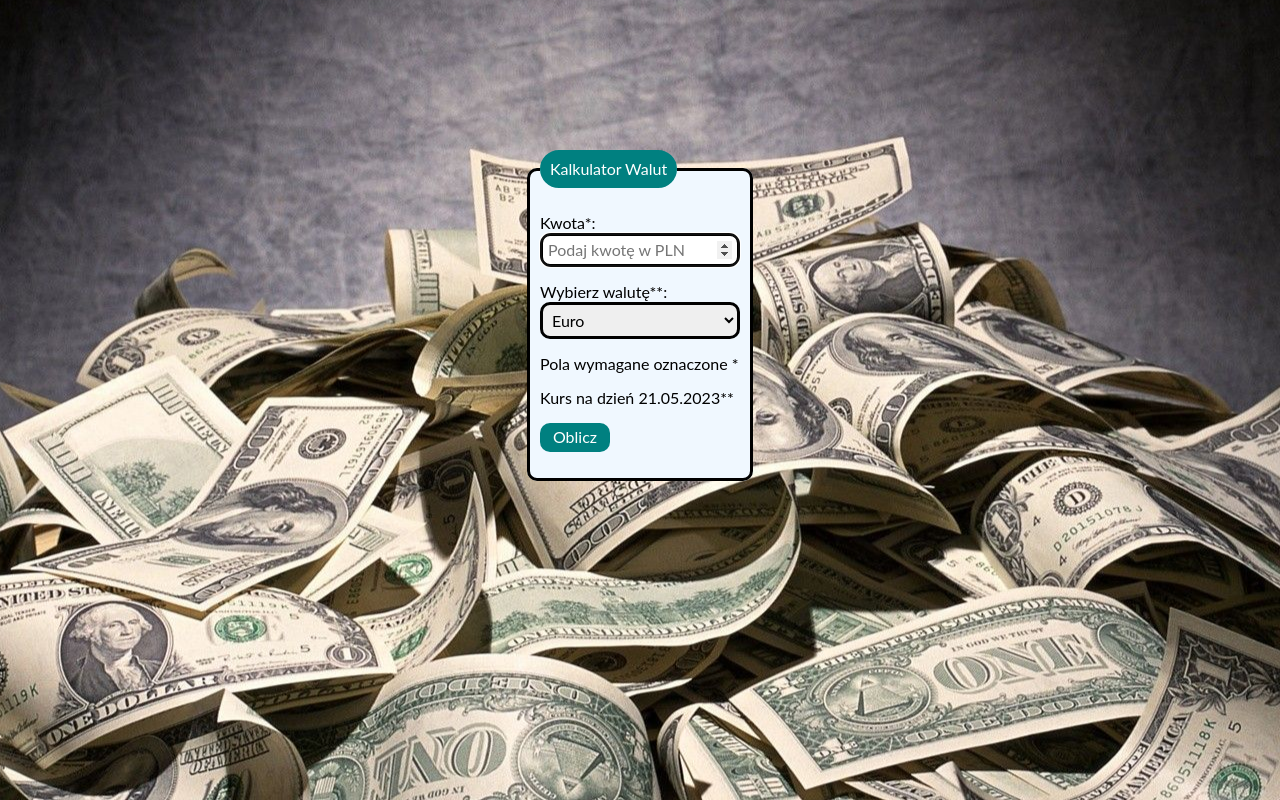
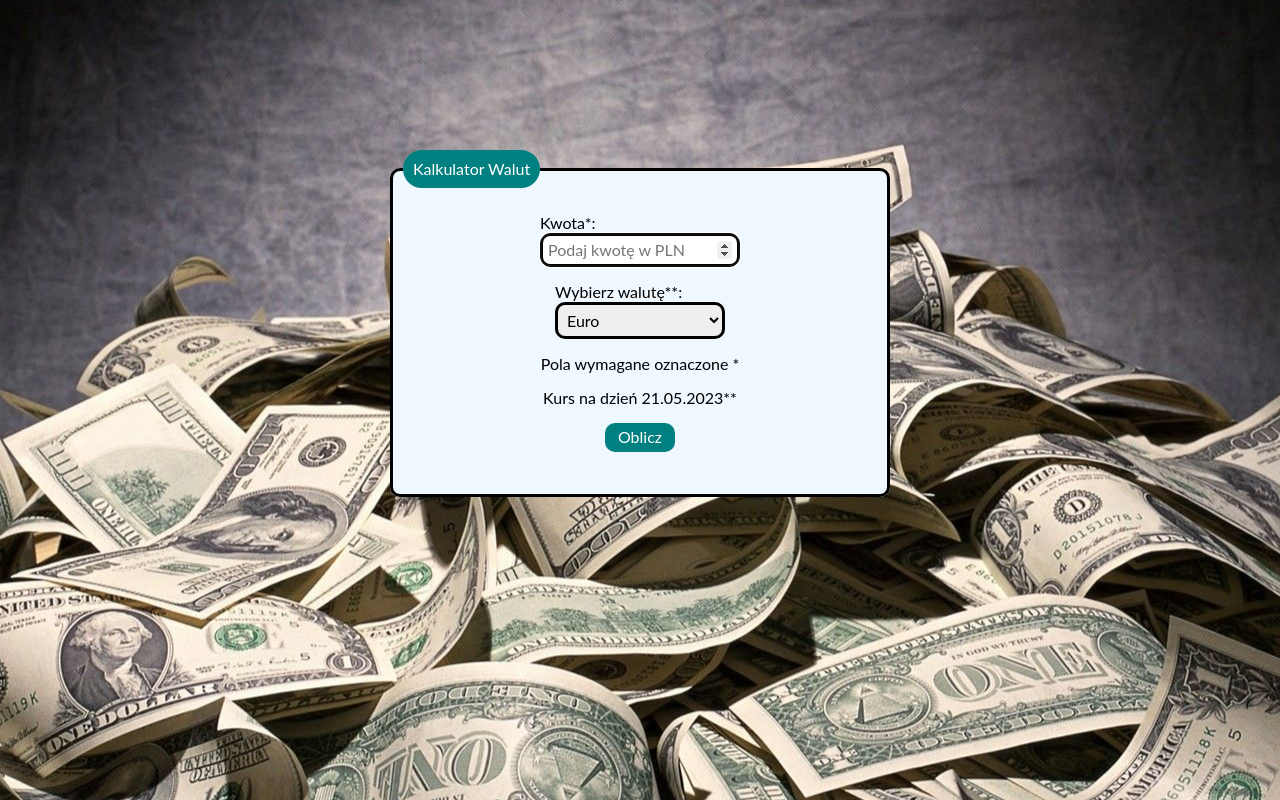
Before and after one commit to KrystianLewalski/Currency-Calculator-React, a React (Create React App) app: page / in a window 1280 px wide. Built offline with nearby package versions, Linux system fonts and the light colour scheme.

Commit message:
styles change

```diff
--- a/src/Form/Result/index.js
+++ b/src/Form/Result/index.js
@@ -1,3 +1,5 @@
+import "./style.css";
+
 export const Result = ({ result }) => (
     <p className="result">
         {result !== undefined && (
--- /dev/null
+++ b/src/Form/Result/style.css
@@ -0,0 +1,4 @@
+.result {
+    display:flex;
+    justify-content: center;
+}
--- a/src/Form/index.js
+++ b/src/Form/index.js
@@ -19,7 +19,7 @@ export const Form = ({ calculateResult, result }) => {
                     <legend className="form__legend">
                         Kalkulator Walut
                     </legend>
-                    <p>
+                    <p className="form__container">
                         <label>
                             <span className="form__labelText">
                                 Kwota*:
@@ -38,7 +38,7 @@ export const Form = ({ calculateResult, result }) => {
                             />
                         </label>
                     </p>
-                    <p>
+                    <p className="form__container">
                         <label>
                             <span className="form__labelText">
                                 Wybierz walutę**:
@@ -58,9 +58,9 @@ export const Form = ({ calculateResult, result }) => {
                             </select>
                         </label>
                     </p>
-                    <p>Pola wymagane oznaczone *</p>
-                    <p>Kurs na dzień 21.05.2023**</p>
-                    <p>
+                    <p className="form__container">Pola wymagane oznaczone *</p>
+                    <p className="form__container">Kurs na dzień 21.05.2023**</p>
+                    <p className="form__container">
                         <button className="form__button">Oblicz</button>
                     </p>
                     <Result result={result} />
--- a/src/Form/style.css
+++ b/src/Form/style.css
@@ -10,6 +10,7 @@
     padding: 10px;
     margin-top: 150px;
     background-color: aliceblue;
+    min-width: 500px;
 }
 
 .form__legend {
@@ -36,6 +37,11 @@
     width: 100%;
 }
 
+.form__container {
+    display:flex;
+    justify-content: center;
+}
+
 .form__button {
     width: 100%;
     max-width: 70px;
```
